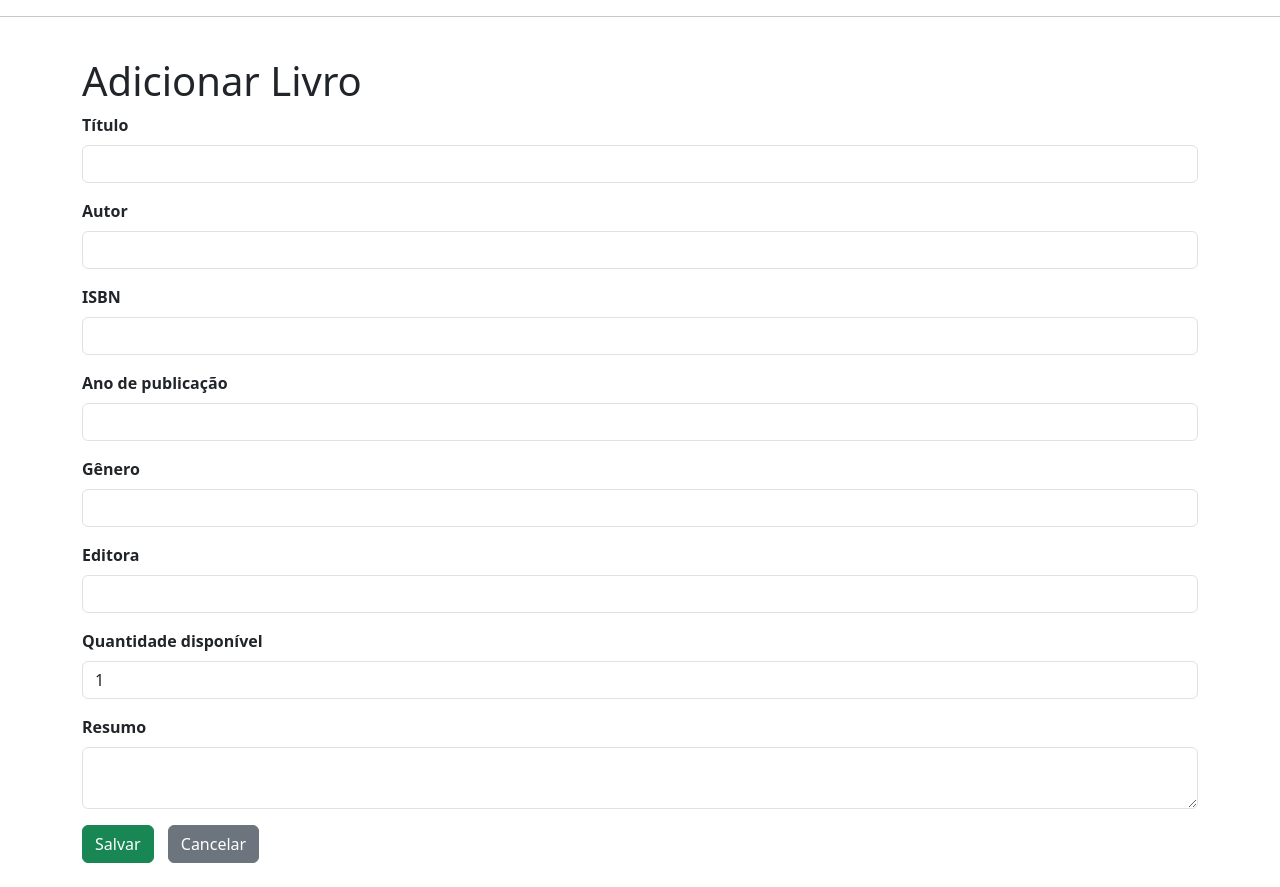
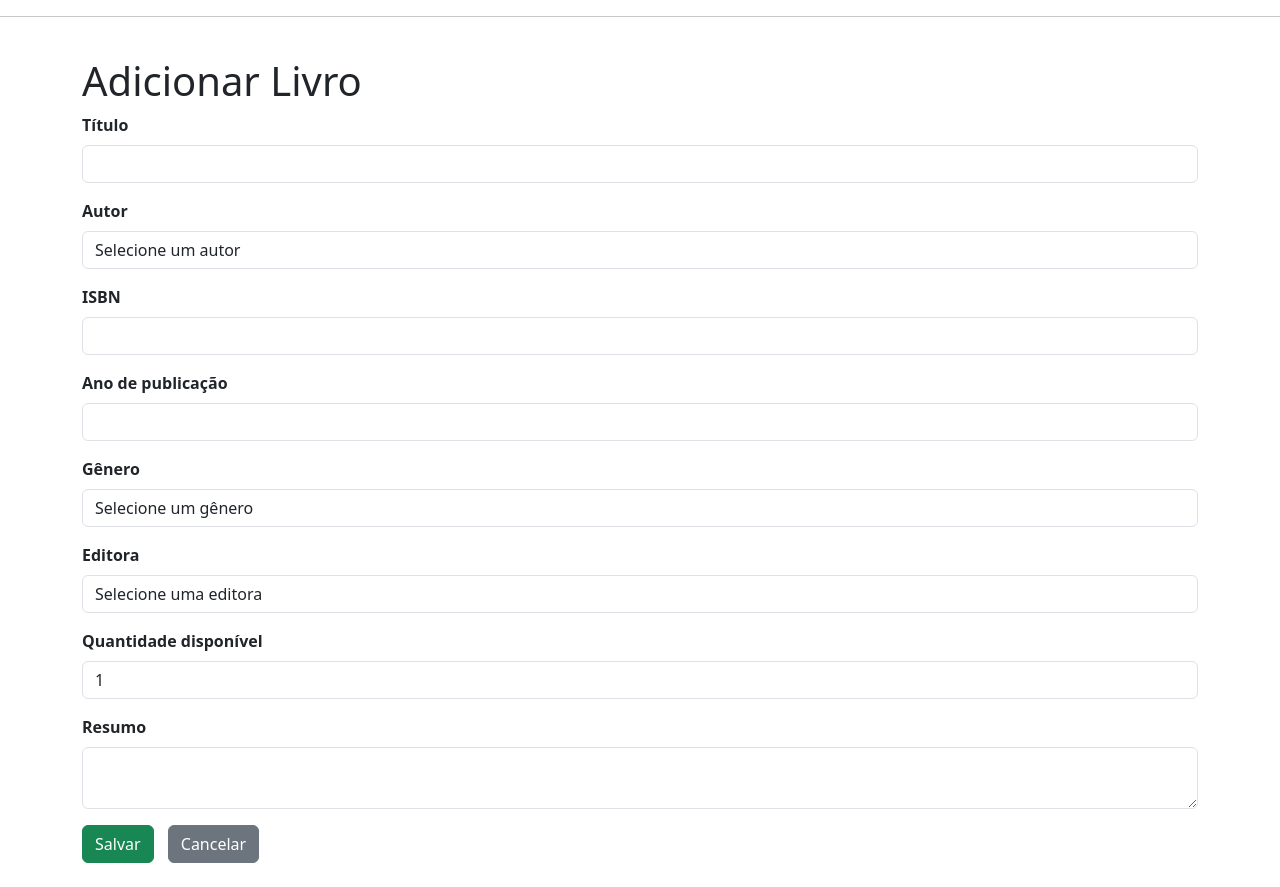
Before and after one commit to livialop/biblioteca-bd, a Flask app: page /add_livro in a window 1280 px wide. Shown: the part 24-911 px from the top of the page. Run offline with Flask 3, Linux system fonts and the light colour scheme; the visitor is signed in with stand-in values (Sample User, id 1); data that the repository does not hold is empty; parts of the project's set-up code (start-up, migrations or seed data) failed here and were passed over.

Commit message:
ATUALIZACAO DAS ROTAS DE LIVROS ABENCOA PAI

```diff
--- a/config/__init__.py
+++ b/config/__init__.py
@@ -5,7 +5,7 @@ from sqlalchemy import text, create_engine
 
 # Se o seu root não tiver senha, tire o 1234 da parte do 'root:1234@localhost:3306'
 # Se a porta do seu banco de dados for 3307, mude o 3306 para 3307.
-ENGINE = create_engine('mysql+mysqldb://root:@localhost:3307/db_atividade17')
+ENGINE = create_engine('mysql+mysqldb://root:@localhost:3306/db_atividade17')
 # ENGINE = create_engine('mysql+mysqldb://root:1234@localhost:3306/db_atividade17')
 
 class Usuario(UserMixin):
--- a/controllers/livro/__init__.py
+++ b/controllers/livro/__init__.py
@@ -12,11 +12,11 @@ livros_bp = Blueprint('livros', __name__, static_folder='static', template_folde
 def add_livro():
     if request.method == 'POST':
         titulo = request.form.get('titulo')
-        autor_id = request.form.get('autor')
+        autor_id = int(request.form.get('autor'))
         isbn = request.form.get('isbn')
         ano = request.form.get('ano_publicacao')
-        genero_id = request.form.get('genero')
-        editora_id = request.form.get('editora')
+        genero_id = int(request.form.get('genero'))
+        editora_id = int(request.form.get('editora'))
         quantidade = request.form.get('quantidade')
         resumo = request.form.get('resumo')
 
@@ -40,24 +40,26 @@ def add_livro():
         return redirect(url_for('livros.view_livros'))
 
     with ENGINE.connect() as conn:
-        autores = conn.execute(text("SELECT ID_autor, Nome_autor FROM Autores;")).mappings()
-        generos = conn.execute(text("SELECT ID_genero, Nome_genero FROM Generos;")).mappings()
-        editoras = conn.execute(text("SELECT ID_editora, Nome_editora FROM Editoras;")).mappings()
+        autores = conn.execute(text("SELECT * FROM Autores;")).mappings().all()
+        generos = conn.execute(text("SELECT * FROM Generos;")).mappings().all()
+        editoras = conn.execute(text("SELECT * FROM Editoras;")).mappings().all()
 
-    return render_template('add_livro.html', autores=autores, generos=generos, editoras=editoras)
-
+    return render_template('add_livro.html',
+                           autores=autores,
+                           generos=generos,
+                           editoras=editoras)
 
 @livros_bp.route('/view_livros')
 @login_required
 def view_livros():
     with ENGINE.begin() as conn:
         livros = conn.execute(text("""
-            SELECT l.Titulo, a.Nome_autor, l.ISBN, l.Ano_publicacao, g.Nome_genero, e.Nome_editora, l.Quantidade_disponivel, l.Resumo
+            SELECT l.ID_livro, l.Titulo, a.Nome_autor AS Autor_nome, l.ISBN, l.Ano_publicacao, g.Nome_genero AS Genero_nome, e.Nome_editora AS Editora_nome, l.Quantidade_disponivel, l.Resumo
             FROM Livros l
             JOIN Autores a ON l.Autor_id = a.ID_autor
             JOIN Generos g ON l.Genero_id = g.ID_genero
             JOIN Editoras e ON l.Editora_id = e.ID_editora;
-        """)).mappings().all()
+        """)).mappings().fetchall()
     return render_template('view_livros.html', livros=livros)
 
 
--- a/templates/add_livro.html
+++ b/templates/add_livro.html
@@ -12,7 +12,7 @@
   <div class="p-4">
   <div class="container">
     <h1>Adicionar Livro</h1>
-    <form method="post" action="{{ url_for('livros.add_livros') }}">
+    <form method="post" action="{{ url_for('livros.add_livro') }}">
       <div class="mb-3">
         <label class="form-label">Título</label>
         <input class="form-control" name="titulo" required>
@@ -20,7 +20,12 @@
 
       <div class="mb-3">
         <label class="form-label">Autor</label>
-        <input class="form-control" name="autor" required>
+        <select class="form-control" name="autor" required>
+          <option value="">Selecione um autor</option>
+          {% for autor in autores %}
+            <option value="{{ autor.ID_autor }}">{{ autor.Nome_autor }}</option>
+          {% endfor %}
+        </select>
       </div>
 
       <div class="mb-3">
@@ -35,12 +40,22 @@
 
       <div class="mb-3">
         <label class="form-label">Gênero</label>
-        <input class="form-control" name="genero" required>
+        <select class="form-control" name="genero" required>
+          <option value="" disabled selected>Selecione um gênero</option>
+          {% for genero in generos %}
+            <option value="{{ genero.ID_genero }}">{{ genero.Nome_genero }}</option>
+          {% endfor %}
+        </select>
       </div>
 
       <div class="mb-3">
         <label class="form-label">Editora</label>
-        <input class="form-control" name="editora" required>
+        <select class="form-control" name="editora" required>
+          <option value="" disabled selected>Selecione uma editora</option>
+          {% for editora in editoras %}
+            <option value="{{ editora.ID_editora }}">{{ editora.Nome_editora }}</option>
+          {% endfor %}
+        </select>
       </div>
 
       <div class="mb-3">
--- a/templates/view_livros.html
+++ b/templates/view_livros.html
@@ -45,7 +45,7 @@
           <td>{{ l.Quantidade_disponivel }}</td>
           <td>
             <a class="btn btn-sm btn-secondary" href="{{ url_for('livros.update_livro', livro_id=l.ID_livro) }}">Editar</a>
-            <form action="{{ url_for('livros.delete_livro', livro_id=l.ID_livro) }}" method="post">
+            <form action="{{ url_for('livros.delete_livro', livro_id=l.ID_livro) }}" method="post" style="display:inline;">
               <button type="submit" class="btn btn-sm btn-danger">Excluir</button>
             </form>
           </td>
```
Also changed, not shown: templates/add_genero.html (+5 -3 lines).
